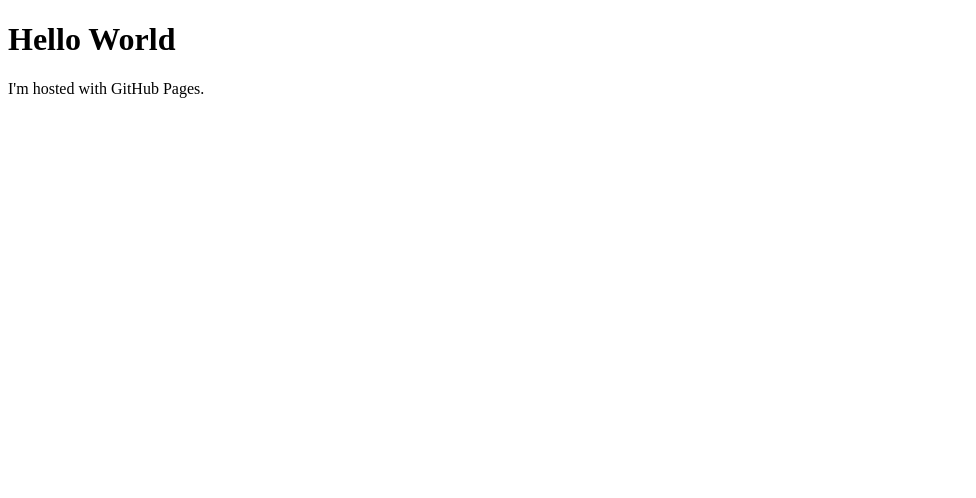
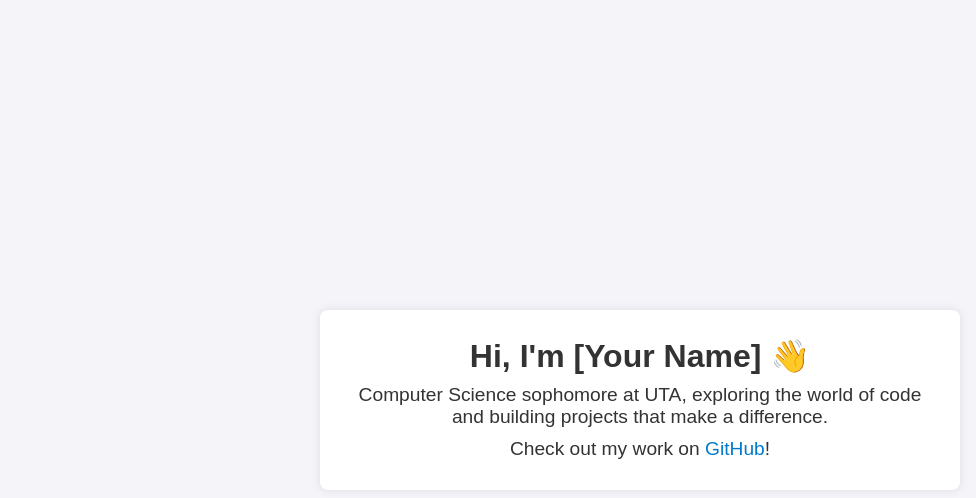
Before and after one commit to bidhankhadka11/bidhankhadka11.github.io, a plain HTML site: page index.html in a window 1280 px wide. Shown: the whole page, without its empty margins (0-976 px from the left). Drawn offline with Linux system fonts and the light colour scheme.

Commit message:
Update index.html

```diff
--- a/index.html
+++ b/index.html
@@ -1,7 +1,52 @@
 <!DOCTYPE html>
-<html>
+<html lang="en">
+<head>
+    <meta charset="UTF-8">
+    <meta name="viewport" content="width=device-width, initial-scale=1.0">
+    <title>Your Name - Portfolio</title>
+    <style>
+        body {
+            font-family: Arial, sans-serif;
+            display: flex;
+            justify-content: center;
+            align-items: center;
+            height: 100vh;
+            margin: 0;
+            background-color: #f4f4f9;
+            color: #333;
+        }
+        .container {
+            text-align: center;
+            max-width: 600px;
+            padding: 20px;
+            background-color: #fff;
+            box-shadow: 0 0 10px rgba(0, 0, 0, 0.1);
+            border-radius: 8px;
+        }
+        h1 {
+            font-size: 2em;
+            margin: 0.2em;
+        }
+        p {
+            font-size: 1.2em;
+            margin: 0.5em 0;
+        }
+        a {
+            color: #007acc;
+            text-decoration: none;
+        }
+        a:hover {
+            text-decoration: underline;
+        }
+    </style>
+</head>
 <body>
-<h1>Hello World</h1>
-<p>I'm hosted with GitHub Pages.</p>
+
+<div class="container">
+    <h1>Hi, I'm [Your Name] 👋</h1>
+    <p>Computer Science sophomore at UTA, exploring the world of code and building projects that make a difference.</p>
+    <p>Check out my work on <a href="https://github.com/yourusername" target="_blank">GitHub</a>!</p>
+</div>
+
 </body>
 </html>
```
